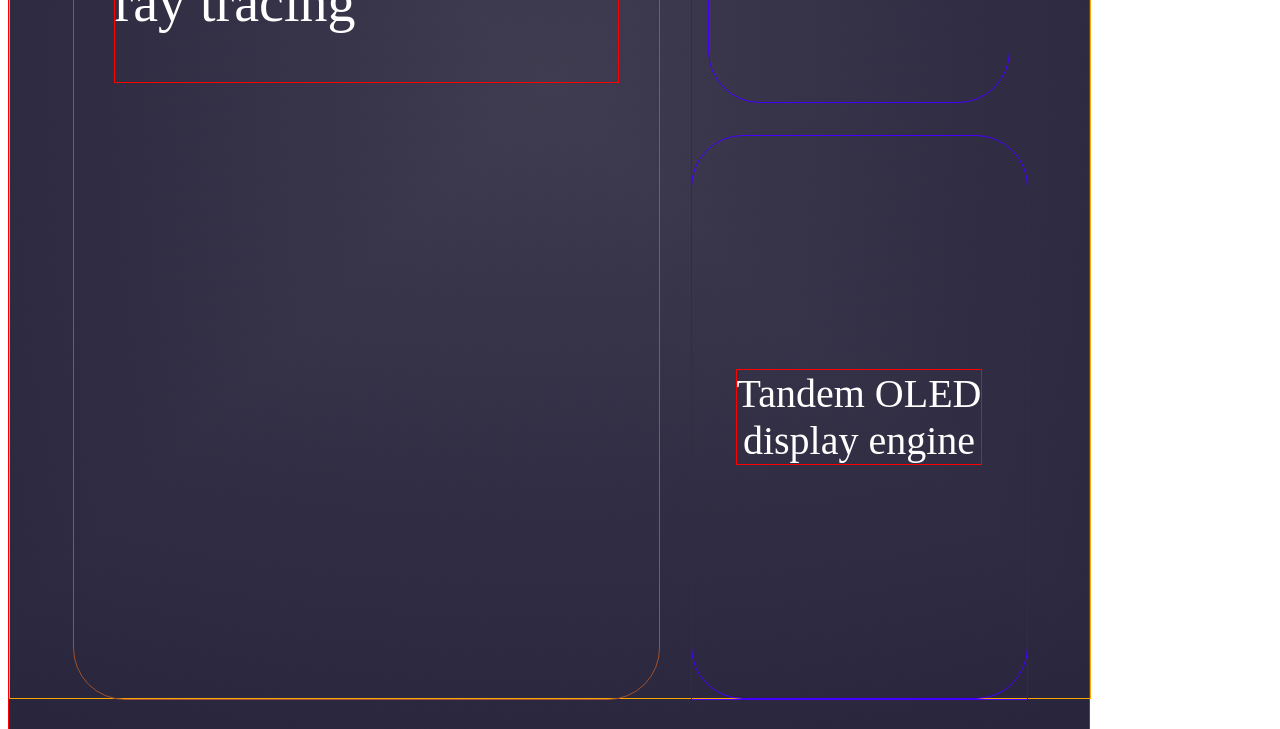
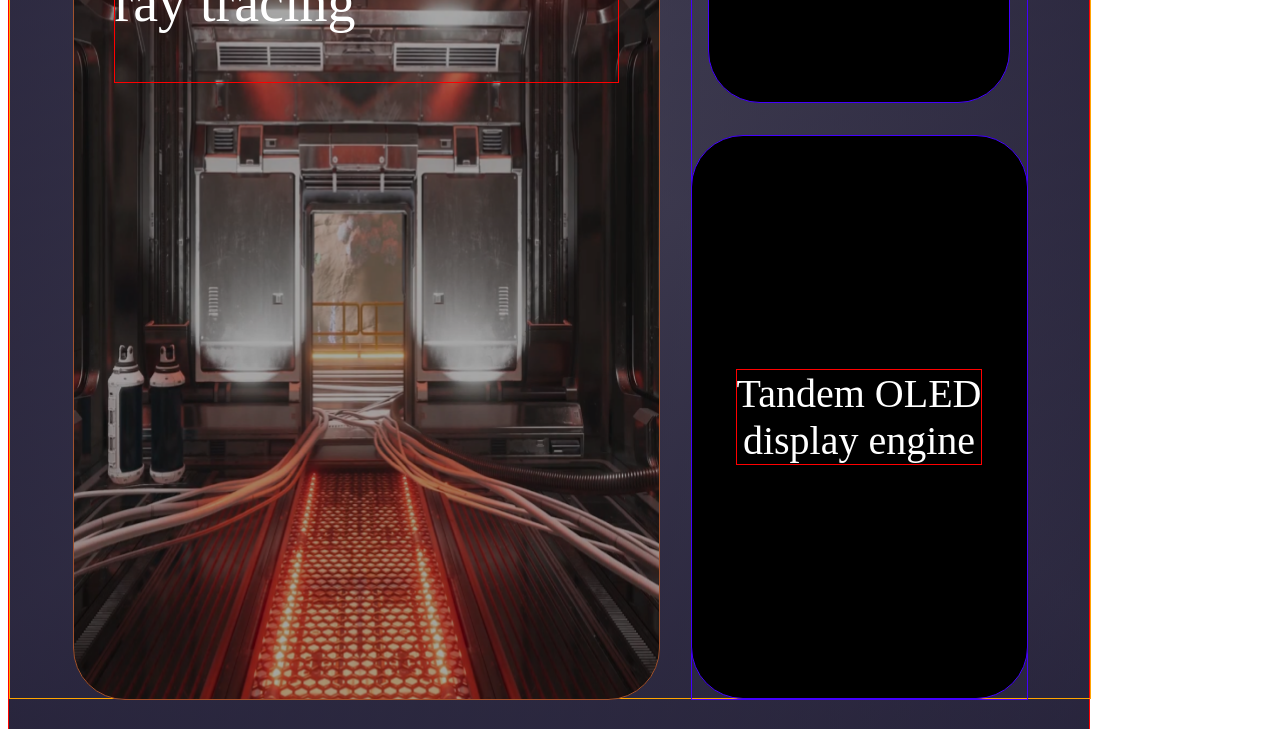
Before and after one commit to sorongosdev/apple_kiosk, a plain HTML site: page sub1.html in a window 1280 px wide. Shown: the part 886-1615 px from the top of the page. Drawn offline with Linux system fonts and the light colour scheme; a web font is replaced by a local one.

Commit message:
서브 tracing 이미지 넣음

```diff
--- a/style_sub.css
+++ b/style_sub.css
@@ -61,6 +61,7 @@
 
 .btn-item {
   border-radius: 52px;
+  background-color: black;
 }
 
 .sub-top-container {
@@ -135,6 +136,12 @@
   width: 585px;
   height: 898px;
   font-size: 56px;
+  /* Background layers */
+  background: linear-gradient(rgba(0, 0, 0, 0), rgba(0, 0, 0, 0)),
+    url("images/sub_tracing_img.png"), black; /* 기본 검은색 배경 */
+
+  background-size: cover; /* 배경 이미지가 요소를 덮도록 설정 */
+  background-blend-mode: normal; /* 배경 블렌드 모드를 설정 */
 }
 
 .sub-tracing-txt {
```
Also changed, not shown: images/sub_3nm_img.png (added), images/sub_tracing_img.png (added).
